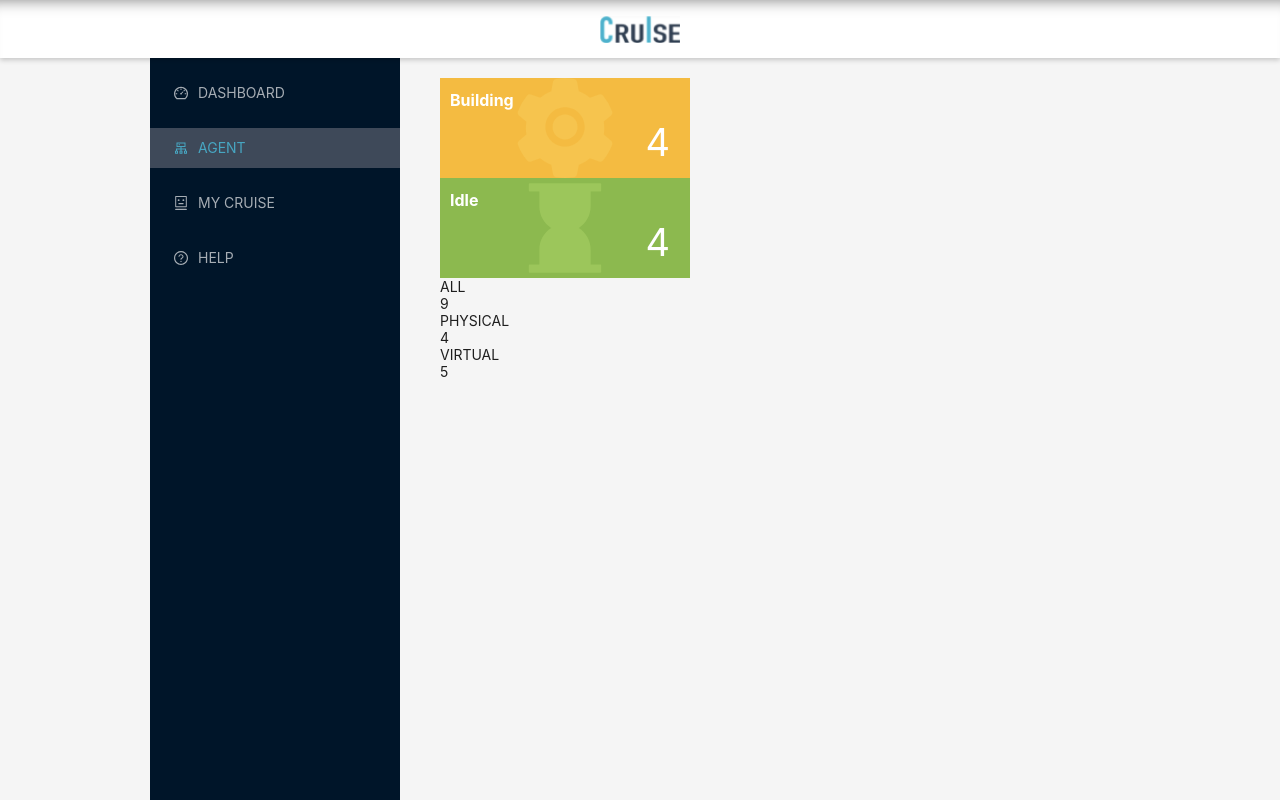
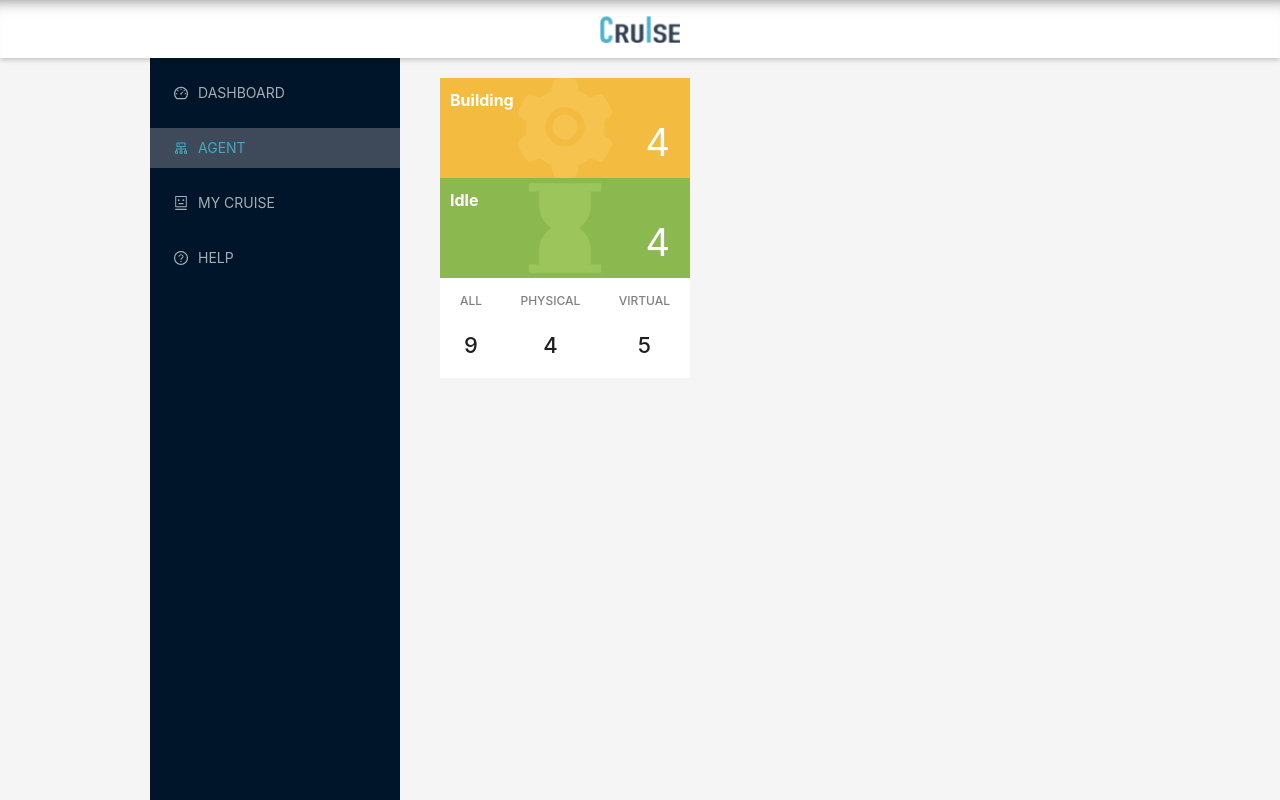
Before and after one commit to kgpoj/cruise, a React (Create React App) app: page /agent in a window 1280 px wide. Built offline with nearby package versions, Linux system fonts and the light colour scheme.

Commit message:
feat: add AgentTypeBox desktop style

```diff
--- a/src/pages/Agent/components/AgentTypeBox/index.tsx
+++ b/src/pages/Agent/components/AgentTypeBox/index.tsx
@@ -1,25 +1,53 @@
 import React from 'react';
+import styled from 'styled-components';
 
 interface AgentTypeBoxProps {
   physicalCount: number,
   virtualCount: number
 }
 
-const AgentTypeBox = ({ physicalCount, virtualCount }: AgentTypeBoxProps) => (
-  <div>
-    <div>
-      <div>ALL</div>
-      <div>{physicalCount + virtualCount}</div>
-    </div>
-    <div>
-      <div>PHYSICAL</div>
-      <div>{physicalCount}</div>
-    </div>
-    <div>
-      <div>VIRTUAL</div>
-      <div>{virtualCount}</div>
-    </div>
-  </div>
+const StyledCard = styled.div`
+  width: 250px;
+  height: 100px;
+  padding: 15px 20px 20px;
+  background-color: white;
+  display: flex;
+  justify-content: space-between;
+`;
+
+const CardItem = styled.div`
+  display: flex;
+  flex-direction: column;
+  justify-content: space-between;
+  align-items: center;
+`;
+
+const Title = styled.div`
+  font-size: 12px;
+  font-weight: 500;
+  color: gray;
+`;
+
+const Count = styled.div`
+  font-size: 22px;
+  font-weight: 500;
+`;
+
+const AgentTypeBox = ({ physicalCount, virtualCount }: AgentTypeBoxProps): JSX.Element => (
+  <StyledCard>
+    <CardItem>
+      <Title>ALL</Title>
+      <Count>{physicalCount + virtualCount}</Count>
+    </CardItem>
+    <CardItem>
+      <Title>PHYSICAL</Title>
+      <Count>{physicalCount}</Count>
+    </CardItem>
+    <CardItem>
+      <Title>VIRTUAL</Title>
+      <Count>{virtualCount}</Count>
+    </CardItem>
+  </StyledCard>
 );
 
 export default AgentTypeBox;
```
